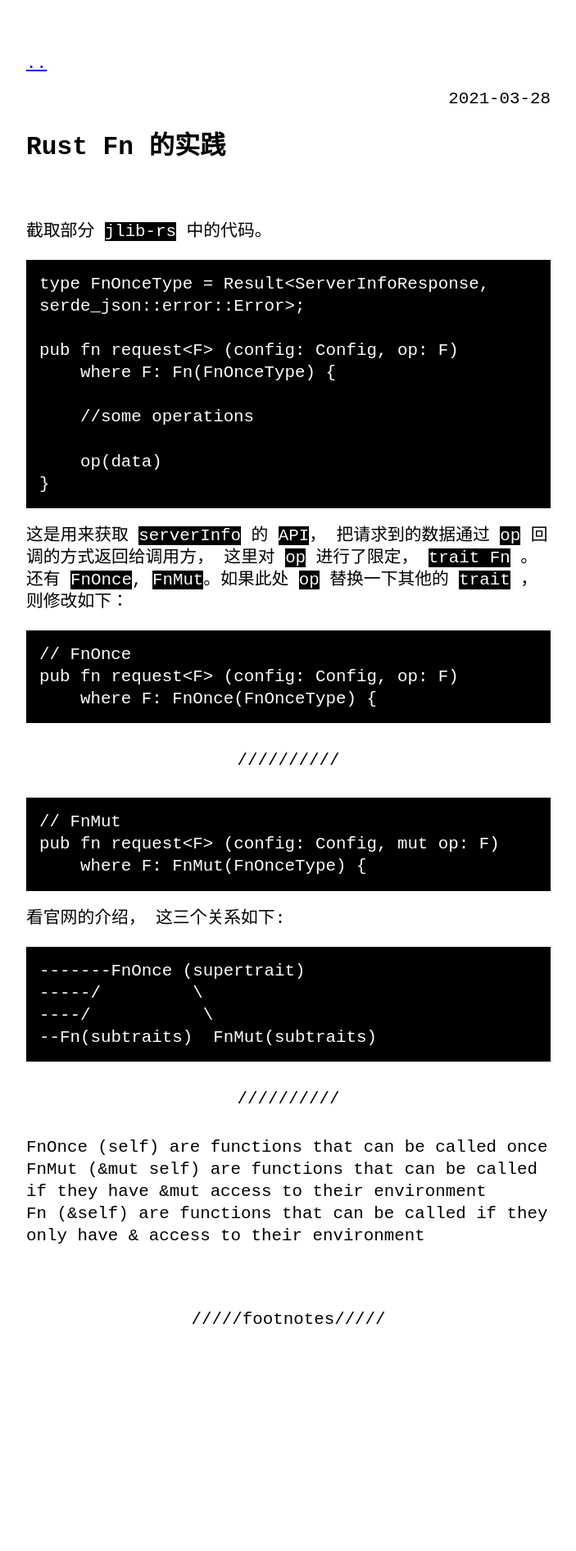
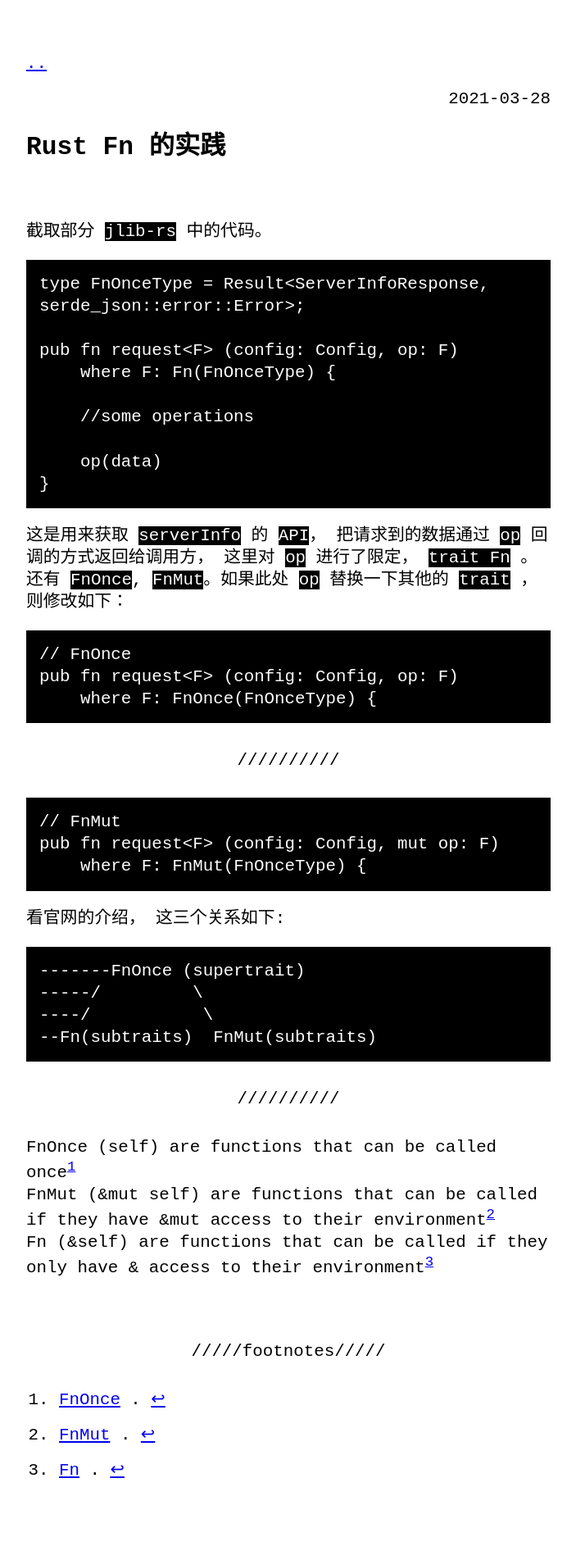
Before and after one commit to zTgx/zTgx.github.io, a Jekyll site: the page built from _posts/2021-03-28-03.md, in a window 1280 px wide. Shown: the whole page at 82% size, without its empty margins (288-991 px from the left). Built offline with Jekyll 4.4.1, drawn with Linux system fonts in a browser that asks for light colours; before the commit the page ends 1720 px from its top, so only the background shows below that.

Commit message:
Update 2021-03-28-03.md

```diff
--- a/_posts/2021-03-28-03.md
+++ b/_posts/2021-03-28-03.md
@@ -44,13 +44,15 @@ pub fn request<F> (config: Config, mut op: F)
 
 ***
 
-FnOnce (self) are functions that can be called once
-FnMut (&mut self) are functions that can be called if they have &mut access to their environment
-Fn (&self) are functions that can be called if they only have & access to their environment
+FnOnce (self) are functions that can be called once[^1]
+FnMut (&mut self) are functions that can be called if they have &mut access to their environment[^2]
+Fn (&self) are functions that can be called if they only have & access to their environment[^3]
 
 <br>
 
 ---
 {: data-content="footnotes"}
 
-[^1]: xxx
+[^1]: [FnOnce](https://doc.rust-lang.org/std/ops/trait.FnOnce.html) .
+[^2]: [FnMut](https://doc.rust-lang.org/std/ops/trait.FnMut.html) .
+[^3]: [Fn](https://doc.rust-lang.org/std/ops/trait.Fn.html) .
```
